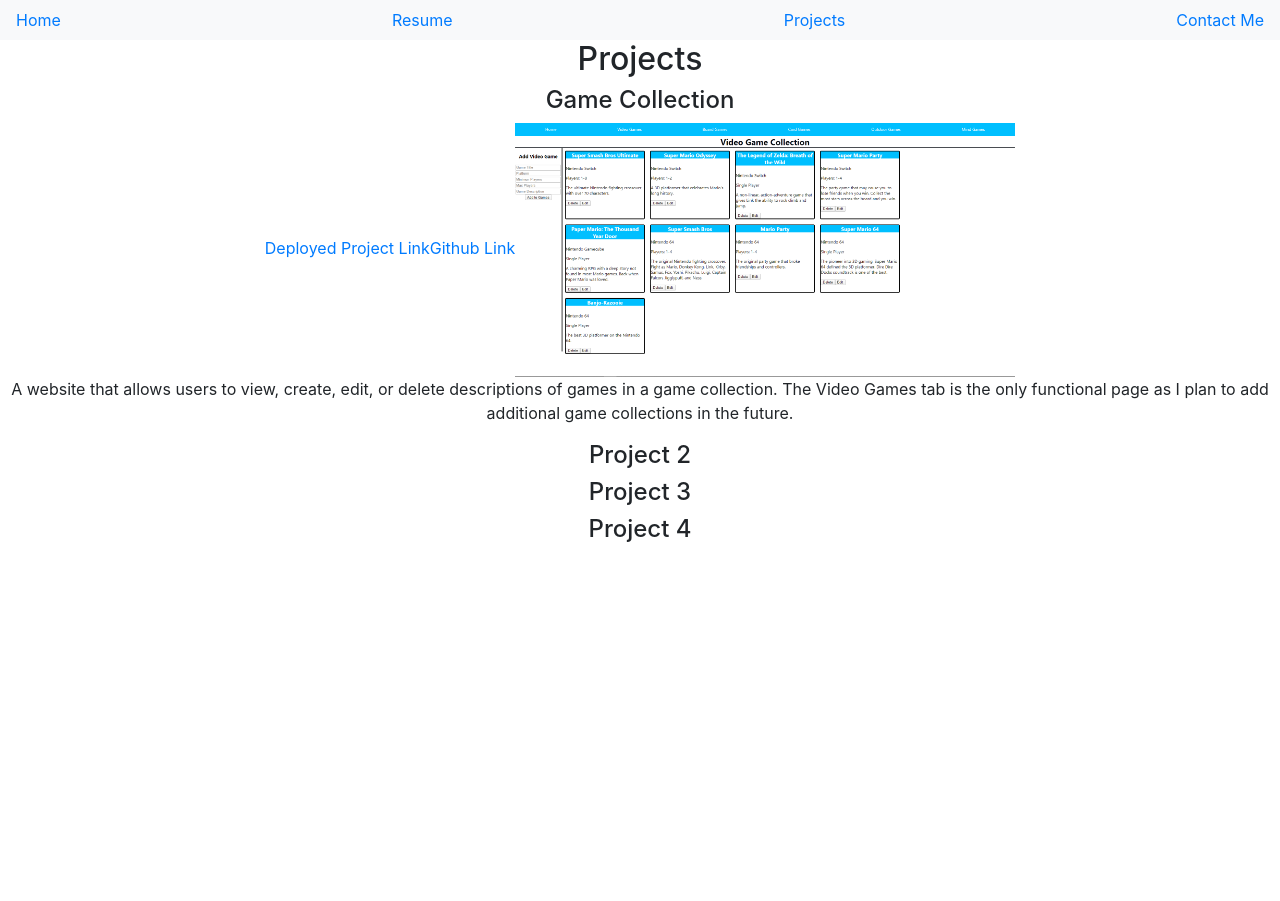
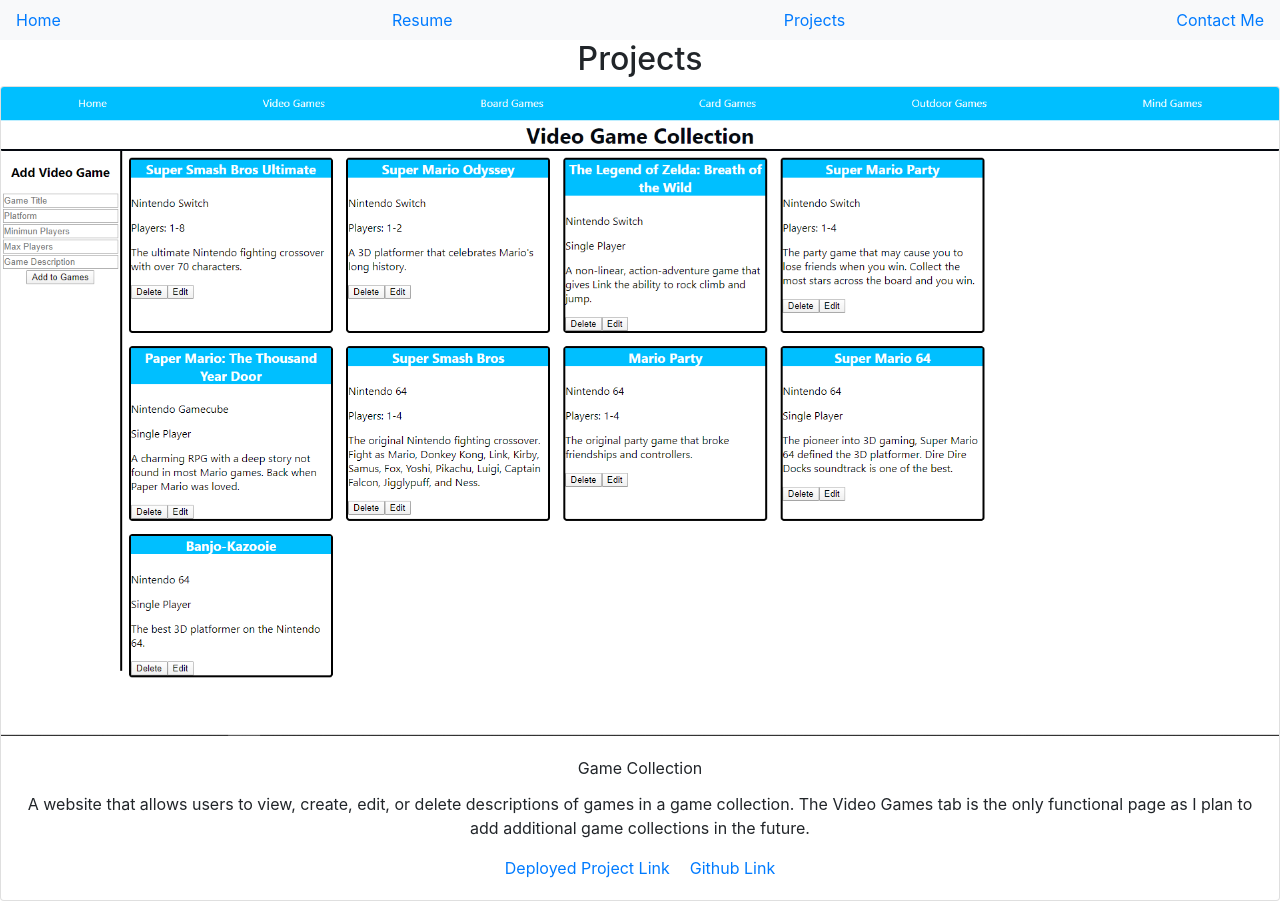
Before and after one commit to jpeavler/Portfolio-Mk2, a React (Create React App) app: page /Projects in a window 1280 px wide. Before the commit the page ends 800 px from the top, so only its background shows below. Built offline with nearby package versions, Linux system fonts and the light colour scheme.

Commit message:
implemented cards into project page

```diff
--- a/src/components/Projects.js
+++ b/src/components/Projects.js
@@ -1,5 +1,13 @@
 import React from 'react';
 import NavBar from './NavBar';
+import {
+    Card,
+    CardImg,
+    CardText,
+    CardBody,
+    CardTitle,
+    CardLink
+} from 'reactstrap'
 
 const Projects = () =>{
     return(
@@ -7,25 +15,18 @@
             <NavBar/>
             <h2>Projects</h2>
             <div className="projects">
-                <div className='project'>
-                    <h4>Game Collection</h4>
-                    <a href="https://game-collection-jpeavler2.herokuapp.com/">Deployed Project Link</a>
-                    <a href="https://github.com/jpeavler/video-games-api">Github Link</a>
-                    <img src="/assets/gameCollectionProject.png" alt="Game Collection Project" width="500px"/> {/*TODO: Transfer width to CSS */}
-                    <p>
+            <Card>
+                <CardImg top src="/assets/gameCollectionProject.png" alt="Game Collection Project"/>
+                <CardBody>
+                    <CardTitle>Game Collection</CardTitle>
+                    <CardText>
                     A website that allows users to view, create, edit, or delete descriptions of games in a game collection. The Video Games tab is
                     the only functional page as I plan to add additional game collections in the future.
-                    </p>
-                </div>
-                <div className='project'>
-                    <h4>Project 2</h4>
-                </div>
-                <div className='project'>
-                    <h4>Project 3</h4>
-                </div>
-                <div className='project'>
-                    <h4>Project 4</h4>
-                </div>
+                    </CardText>
+                    <CardLink href="https://game-collection-jpeavler2.herokuapp.com/">Deployed Project Link</CardLink>
+                    <CardLink href="https://github.com/jpeavler/video-games-api">Github Link</CardLink>
+                </CardBody>
+            </Card>
             </div>
         </>
     )
```
